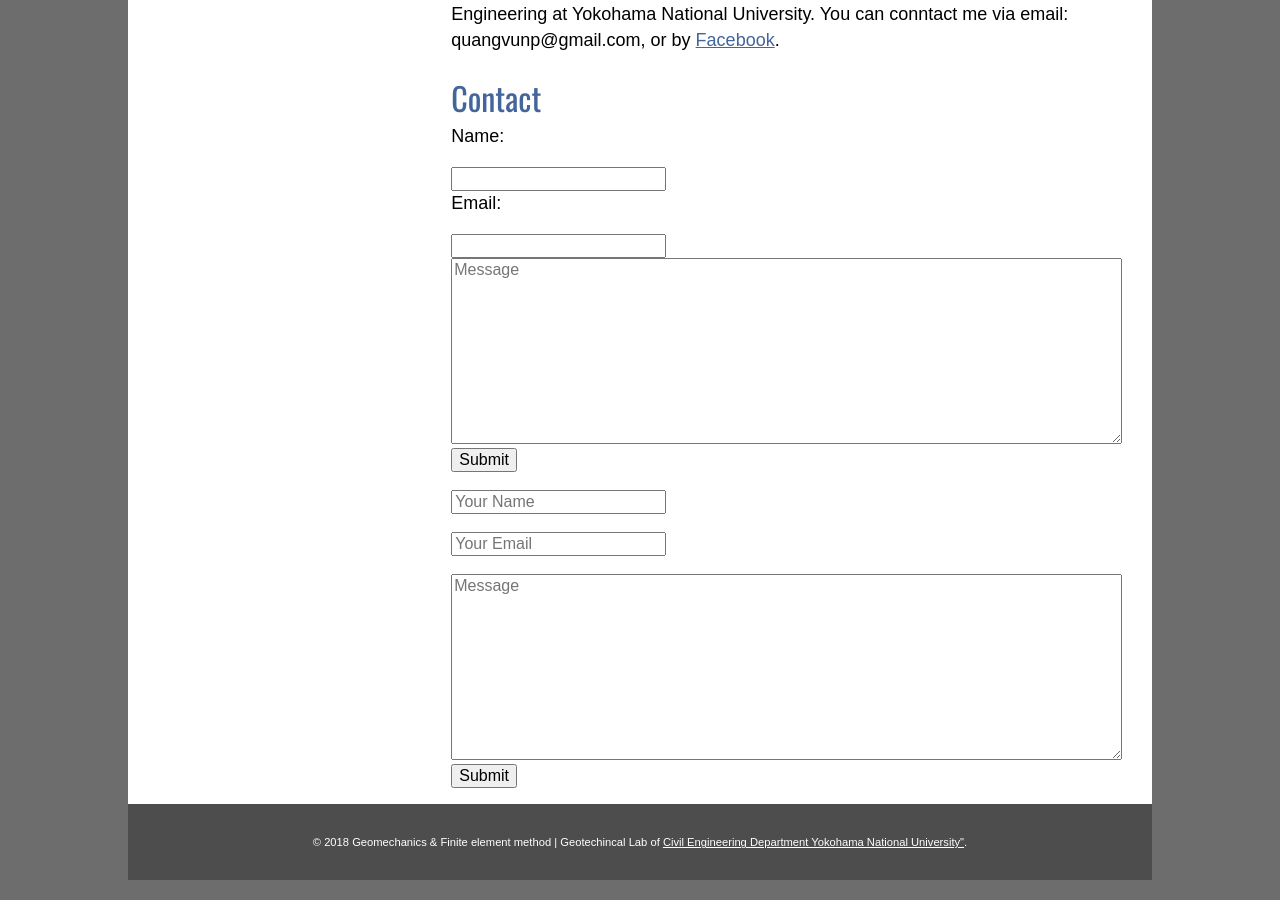
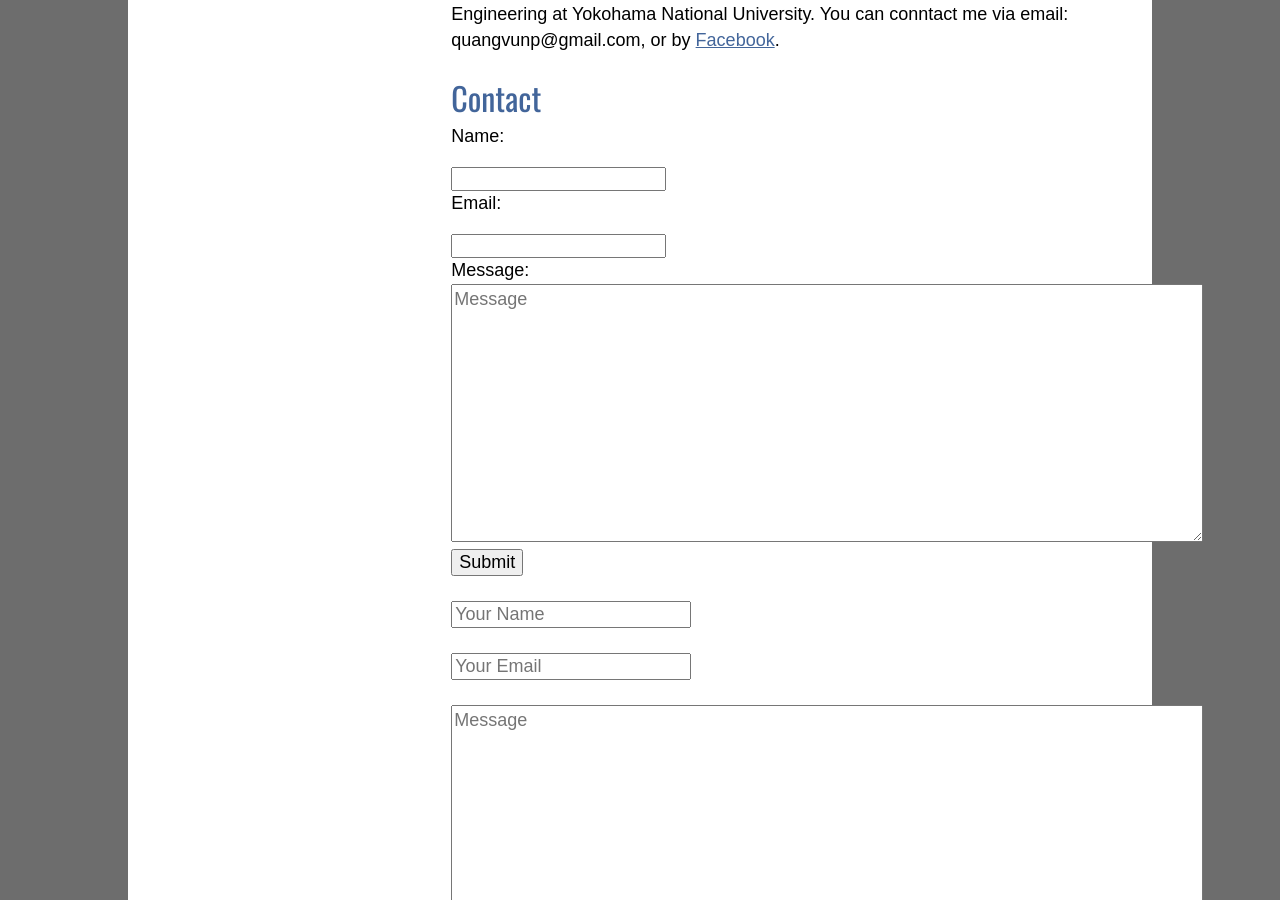
Before and after one commit to quangvunp/geomechanics, a Jekyll site: the page built from about.md, in a window 1280 px wide and 900 px high, scrolled down 763 px. Built offline with Jekyll 4.4.1, drawn with Linux system fonts in a browser that asks for light colours; our own code applies the rules of GitHub Pages for plain Markdown files.

Commit message:
Update about.md

```diff
--- a/about.md
+++ b/about.md
@@ -17,7 +17,7 @@
 <form action="//formspree.io/quangvunp@gmail.com" method="POST">
     <p>Name: </p><input id = "Name" type="text" name="name" cols="70"> <br />
     <p>Email: </p><input id="Email" type="email" name="email" cols="70"> <br />
-    <textarea id="message" name="message" placeholder="Message" rows="10" cols="70"></textarea> <br />
+    <p>Message: <textarea id="message" name="message" placeholder="Message" rows="10" cols="70"></textarea> <br />
   <input type='submit' value='Submit' />
 
 
```
